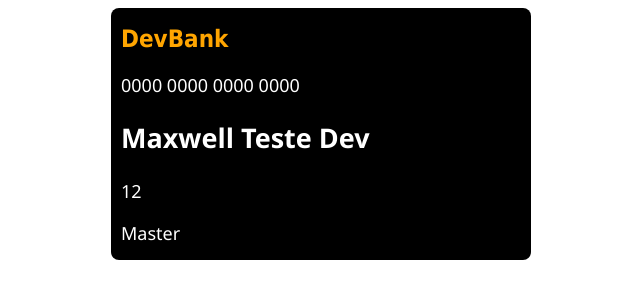
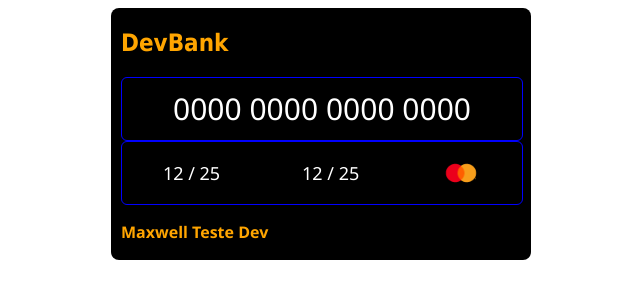
Before and after one commit to MaxwellJalves/projetoreact, a React (Create React App) app: page / in a window 1280 px wide. Shown: the top 300 px of the page, without its empty margins (327-967 px from the left). Built offline with nearby package versions, Linux system fonts and the light colour scheme.

Commit message:
adicionado logo do master

```diff
--- a/src/components/home/Home.tsx
+++ b/src/components/home/Home.tsx
@@ -30,6 +30,7 @@ const Home: React.FC<TypeHome> = (props: TypeHome) => {
             nome={nome}
             bandeira={bandeira}
             dataVencimento={dataVencimento}
+            visibilidade={true}
           />
         </ContainerInformacao>
       </ContainerMessage>
--- a/src/components/personalizacao/Personalizar.tsx
+++ b/src/components/personalizacao/Personalizar.tsx
@@ -1,18 +1,43 @@
 import React from "react";
-
+import { ContainerCentral, Descricao } from "./styled";
+import Bandeira from '../../assets/bandeiras/master.png'
 interface ICaracteristicas {
   nome: string;
   dataVencimento: string | number;
   bandeira: string;
+  visibilidade?: boolean
+}
+
+const mascara = {
+  visivel: '0000 0000 0000 0000',
+  bloqueado: '**** **** **** ****'
+}
+
+const anoVencimento = () => {
+  const data = new Date()
+  const anovencimento = data.getFullYear() + 4
+  return (
+    anovencimento.toString().substr(2)
+  )
 }
 const Personalizar: React.FC<ICaracteristicas> = (props: ICaracteristicas) => {
-  const { nome, dataVencimento, bandeira } = props;
+  const { nome, dataVencimento, bandeira, visibilidade } = props;
+
+
+
   return (
     <div>
-      <span>0000 0000 0000 0000</span>
-      <h2>{nome}</h2>
-      <p>{dataVencimento}</p>
-      <p>{bandeira}</p>
+
+      <ContainerCentral>
+        <span>{visibilidade != true ? mascara.bloqueado : mascara.visivel}</span>
+      </ContainerCentral>
+      <ContainerCentral>
+
+        <p>{dataVencimento} / {anoVencimento()}</p>
+        <p>{dataVencimento} / {anoVencimento()}</p>
+        <img src={Bandeira} title={bandeira} />
+      </ContainerCentral>
+      <Descricao>{nome}</Descricao>
     </div>
   );
 };
--- a/src/components/personalizacao/styled.ts
+++ b/src/components/personalizacao/styled.ts
@@ -1 +1,39 @@
 import styled from "styled-components";
+
+const AlinhamentoDoTextoPadrao = styled.p`
+  font-family: "Segoe UI", Tahoma, Geneva, Verdana, sans-serif;
+  font-size: 16px;
+  font-weight: 700;
+`;
+export const Descricao = styled(AlinhamentoDoTextoPadrao)`
+  color: orange;
+`;
+
+export const ContainerCentral = styled.div`
+  * {
+    margin: 0px;
+  }
+
+  padding: 24px 0px;
+  display: flex;
+  width: 400px;
+  height: 14px;
+  border-radius: 6px;
+  border: 1px solid blue;
+  justify-content: space-around;
+
+  align-items: center;
+  span{
+    display: flex;
+    font-size: 30px;
+  }
+
+  p {
+    display: flex;
+
+  }
+  img{
+    width: 40px;
+    height:28px
+  }
+`;
```
Also changed, not shown: .prettierrc.json (added), src/assets/bandeiras/master.png (added).
